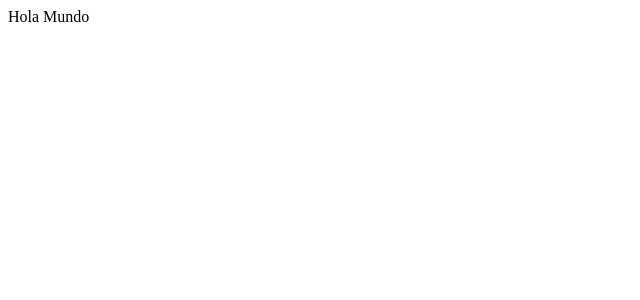
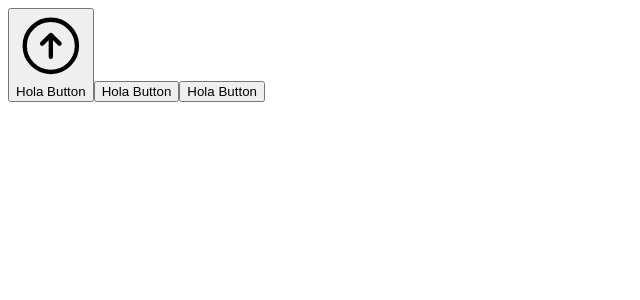
Before and after one commit to DJ190502/aprendiendo-react, a React (Vite) app in the folder projects/00-hola-mundo/: page / in a window 1280 px wide. Shown: the top 300 px of the page, without its empty margins (0-640 px from the left). Built offline with nearby package versions, Linux system fonts and the light colour scheme.

Commit message:
modified:   projects/00-hola-mundo/src/main.jsx

```diff
--- a/projects/00-hola-mundo/src/main.jsx
+++ b/projects/00-hola-mundo/src/main.jsx
@@ -1,6 +1,28 @@
 import React from "react";
 import ReactDom from "react-dom/client";
 
-const root = ReactDom.createRoot(document.getElementById("root"))
+const root = ReactDom.createRoot(document.getElementById("root"));
 
-root.render("Hola Mundo");
+root.render(
+  <React.Fragment>
+    <button>
+      <svg
+        xmlns="http://www.w3.org/2000/svg"
+        fill="none"
+        viewBox="0 0 24 24"
+        stroke-width="1.5"
+        stroke="currentColor"
+        class="size-6"
+      >
+        <path
+          stroke-linecap="round"
+          stroke-linejoin="round"
+          d="m15 11.25-3-3m0 0-3 3m3-3v7.5M21 12a9 9 0 1 1-18 0 9 9 0 0 1 18 0Z"
+        />
+      </svg>
+      Hola Button
+    </button>
+    <button>Hola Button</button>
+    <button>Hola Button</button>
+  </React.Fragment>
+);
```
